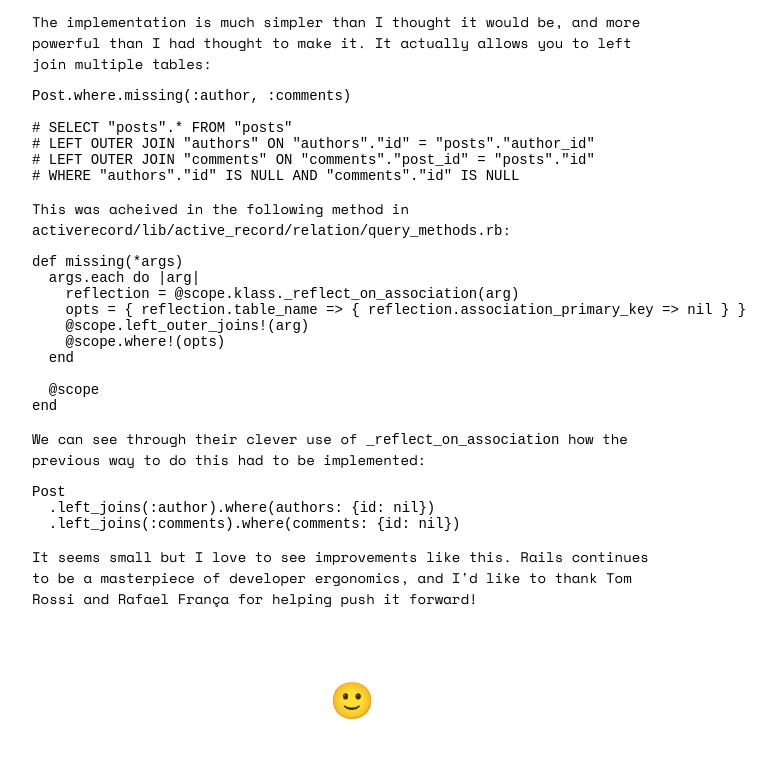
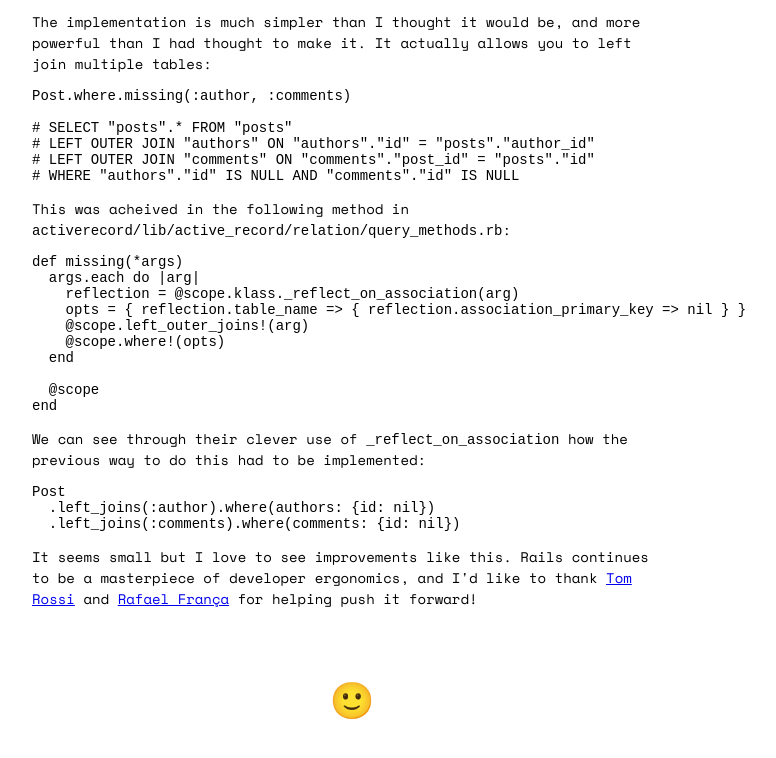
Before and after one commit to ecto/campedersen.com, a Gatsby site: page /rails-missing/ in a window 1280 px wide. Shown: the part 851-1609 px from the top of the page, without its empty margins (288-1064 px from the left). Built offline with nearby package versions, Linux system fonts and the light colour scheme; Gatsby itself is replaced by a stand-in of ours; some packages are replaced by stand-ins of ours; code samples lack their colours; a small style sheet from the web is missing.

Commit message:
link to twitter

````diff
--- a/src/posts/rails-missing/index.md
+++ b/src/posts/rails-missing/index.md
@@ -70,5 +70,6 @@
 ```
 
 It seems small but I love to see improvements like this. Rails continues to be a
-masterpiece of developer ergonomics, and I'd like to thank Tom Rossi and Rafael
-França for helping push it forward!
+masterpiece of developer ergonomics, and I'd like to thank
+[Tom Rossi](https://twitter.com/tomrossi7) and
+[Rafael França](https://twitter.com/rafaelfranca) for helping push it forward!
````
